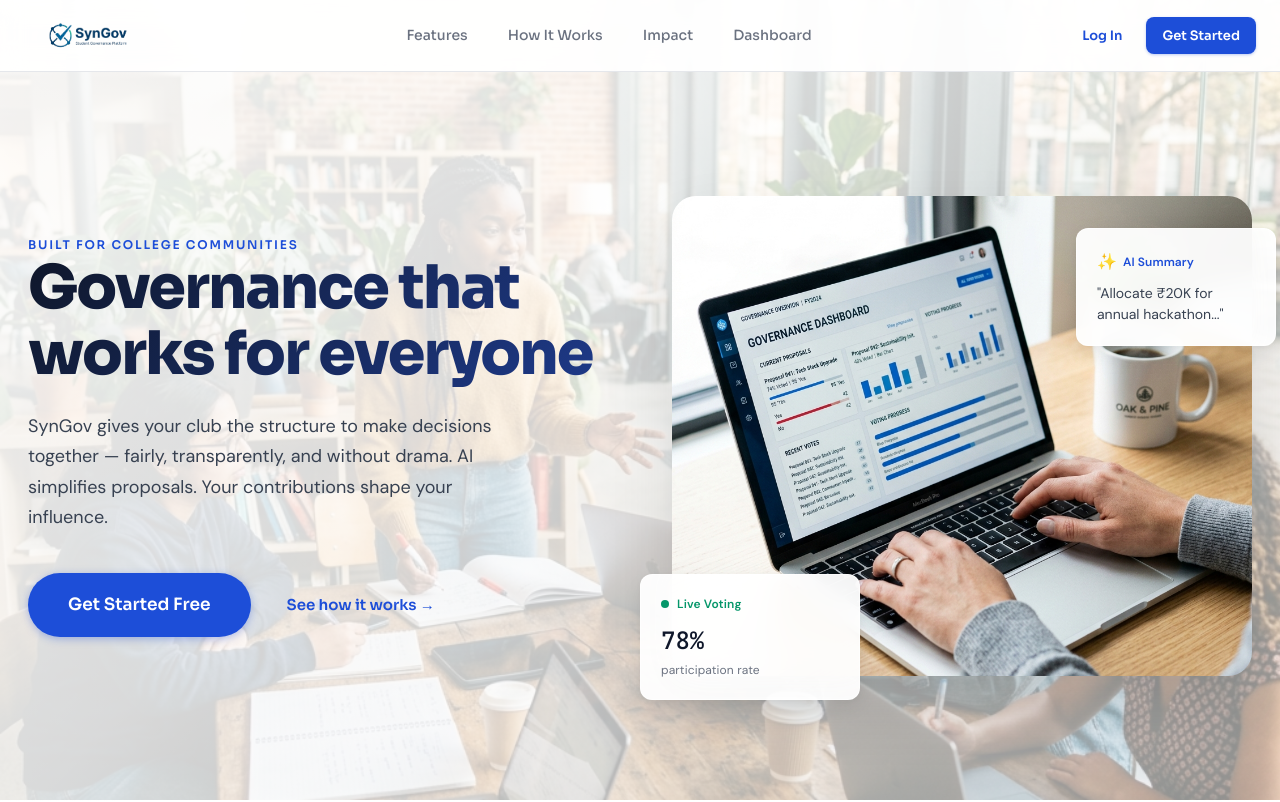
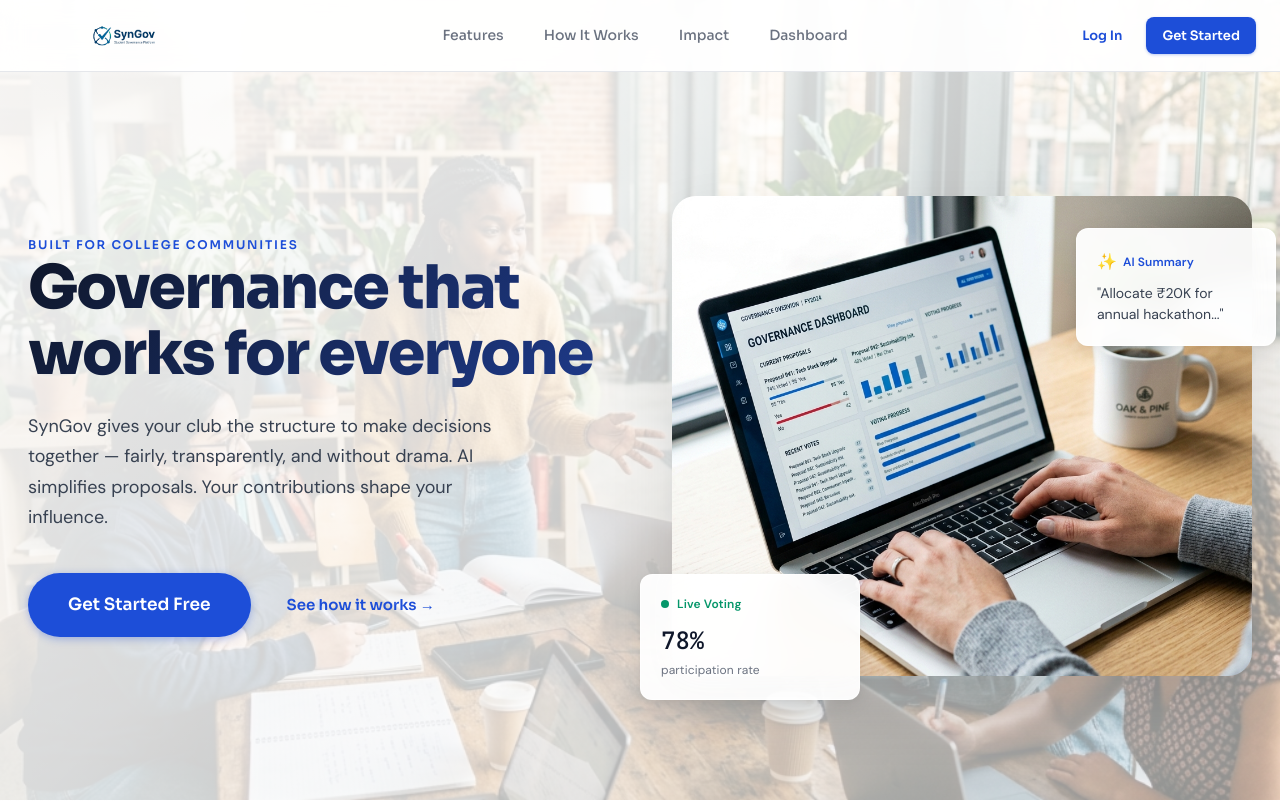
Before and after one commit to Dineshkumar2006471/Syn-Gov, a Next.js app in the folder web/: page / in a window 1280 px wide. Shown: the top 802 px of the page. Built offline with nearby package versions, Linux system fonts and the light colour scheme; no server answers.

Commit message:
Increase logo size to 200px

```diff
--- a/web/src/components/Navbar.tsx
+++ b/web/src/components/Navbar.tsx
@@ -36,7 +36,7 @@ export default function Navbar({ user }: { user?: { name: string, email: string
     <nav className="navbar" style={{ boxShadow: scrolled ? '0 1px 8px rgba(0,0,0,0.06)' : 'none' }}>
       <div className="navbar-inner">
         <Link href="/" className="navbar-logo">
-          <img src="/images/syn-gov-logo.png" alt="SynGov Logo" className="navbar-logo-img" style={{ width: '128px', height: 'auto' }} />
+          <img src="/images/syn-gov-logo.png" alt="SynGov Logo" className="navbar-logo-img" style={{ width: '200px', height: 'auto', maxHeight: '56px', objectFit: 'contain' }} />
         </Link>
 
         {/* Desktop Links */}
```
